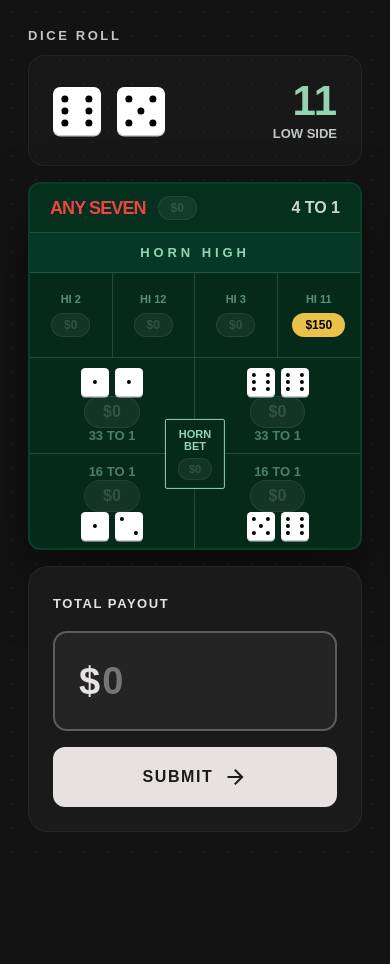
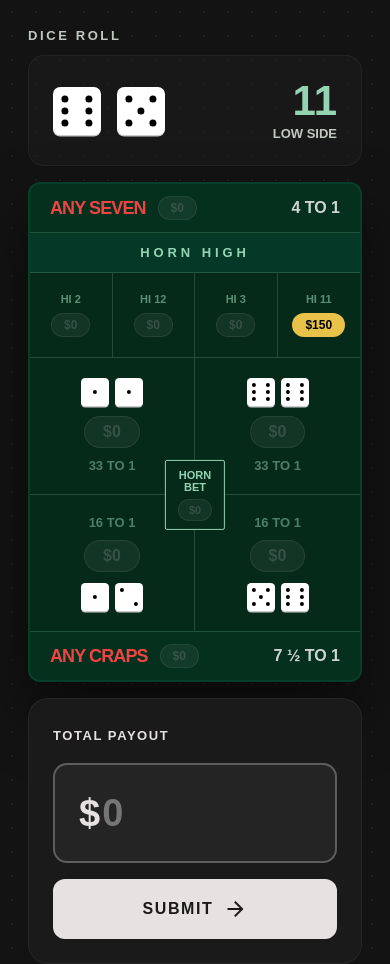
Before and after one commit to incogg/craps, a Vue app: page / in a window 390 px wide. Before the commit the page ends 860 px from the top, so only its background shows below. Built offline with nearby package versions, Linux system fonts and the light colour scheme.

Commit message:
fix mobile

```diff
--- a/src/App.vue
+++ b/src/App.vue
@@ -2,7 +2,7 @@
     <div class="view-container">
         <DiceRoll :die1="currentRoll.d1" :die2="currentRoll.d2" />
 
-        <HornBetLayout :bets="currentBets" />
+        <HornBetLayout id="layout" :bets="currentBets" />
 
         <PayoutSubmitArea
             @submit="onSubmit"
@@ -70,7 +70,7 @@ body {
     background-size: 24px 24px;
     color: #e5e2e1;
     font-family: "Manrope", sans-serif;
-    overflow: hidden;
+    overflow: scroll;
 }
 
 #app {
@@ -80,6 +80,10 @@ body {
     justify-content: center;
     align-items: center;
     width: 100%;
+}
+
+#layout {
+    min-height: 500px;
 }
 
 .view-container {
```
